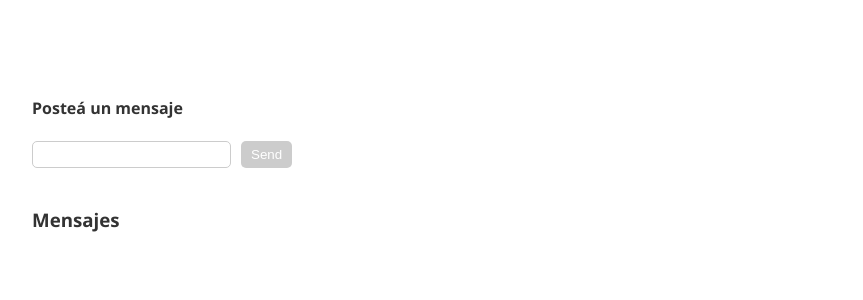
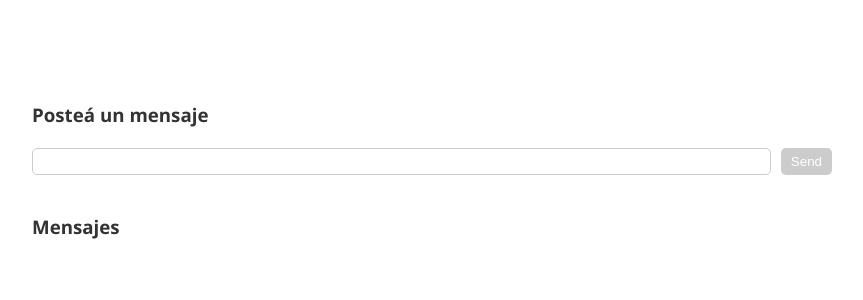
Before and after one commit to arquitecturas-concurrentes/iasc-crdt-demo-message-board, a React (Create React App) app: page / in a window 1280 px wide. Shown: the top 300 px of the page, without its empty margins (208-1071 px from the left). Built offline with nearby package versions, Linux system fonts and the light colour scheme; what valtio-yjs, y-websocket would draw is missing.

Commit message:
Styling tweaks

```diff
--- a/src/App.js
+++ b/src/App.js
@@ -78,7 +78,7 @@ const Messages = () => {
 
 const App = () => (
   <div>
-    <h4>Posteá un mensaje</h4>
+    <h3>Posteá un mensaje</h3>
     <MyMessage />
     <h3>Mensajes</h3>
     <Messages />
--- a/src/styles.css
+++ b/src/styles.css
@@ -26,6 +26,7 @@ h3, h4 {
 }
 
 input[type="text"] {
+  width: 100%;
   padding: 5px 10px;
   border: 1px solid #ccc;
   border-radius: 5px;
```
